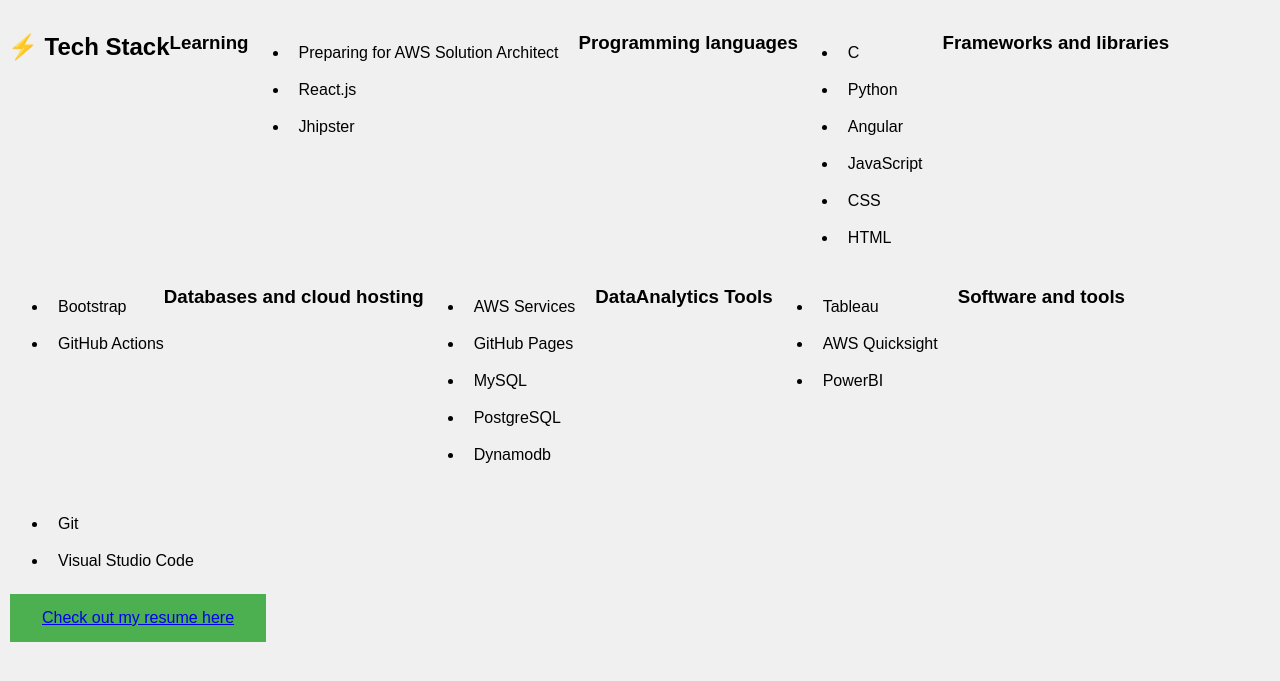
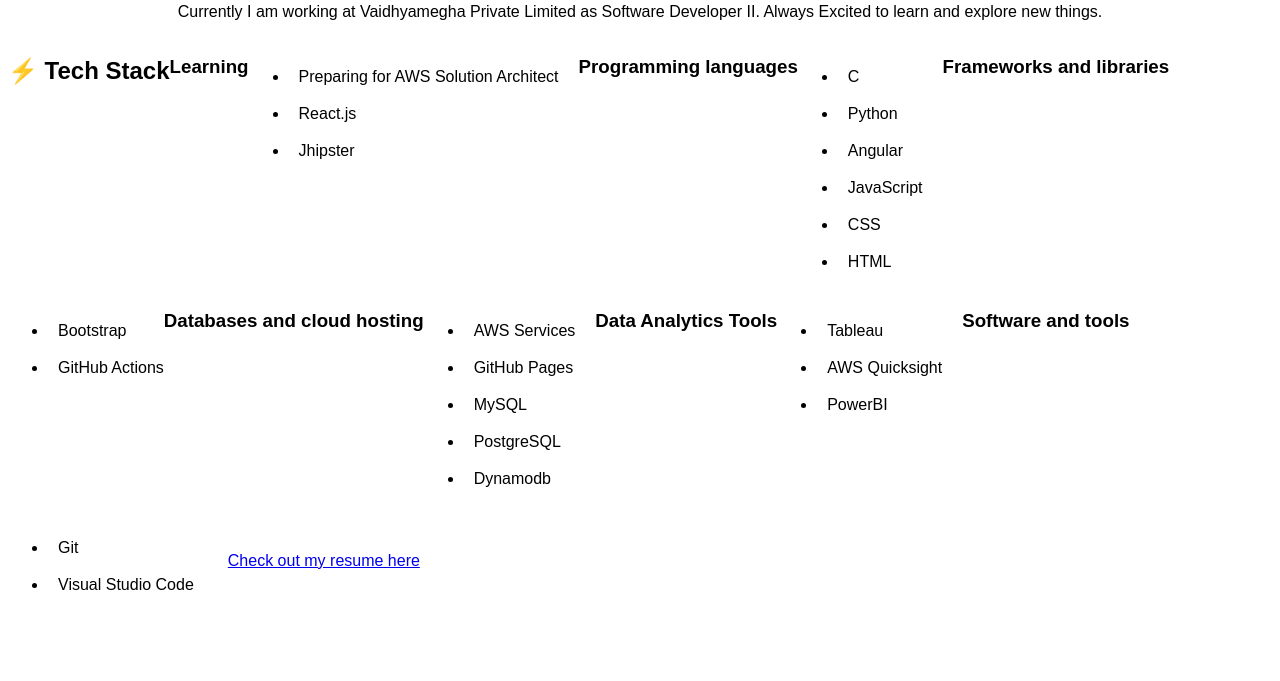
Before and after one commit to Ashwini-abc/Ashwini-abc, a plain HTML site: page index.html in a window 1280 px wide. Shown: the part 101-782 px from the top of the page. Drawn offline with Linux system fonts and the light colour scheme.

Commit message:
Update index.html

```diff
--- a/index.html
+++ b/index.html
@@ -6,7 +6,11 @@
       /* Add any CSS styles you want to include */
       body {
         font-family: sans-serif;
-        background-color: #f0f0f0;
+        background-color: #fff;
+        display: flex;
+        justify-content: center;
+        align-items: center;
+        flex-direction: column;
       }
 
       h1 {
@@ -34,13 +38,13 @@
       .tech-stack span {
         display: inline-block;
         padding: 5px 10px;
-        background-color: #333;
+        background-color: #fff;
         color: #fff;
         border-radius: 5px;
       }
 
       .resume-button {
-  background-color: #4CAF50; /* Green */
+  background-color: #fff; /* White */
   border: none;
   color: white;
   padding: 15px 32px;
@@ -57,9 +61,9 @@
   <body>
     <h1>Hello, I am Ashwini</h1>
     <p>Currently I am working at Vaidhyamegha Private Limited as Software Developer II. Always Excited to learn and explore new things. </p>
-    <!-- Add any HTML content you want to include -->
    <div class="tech-stack">
   <h2>⚡ Tech Stack</h2>
+
   <h3>Learning</h3>
   <ul>
     <li><i class="fab fa-aws"></i> Preparing for AWS Solution Architect</li>
@@ -75,14 +79,12 @@
     <li><i class="devicon-javascript-plain"></i> JavaScript</li>
     <li><i class="devicon-css3-plain"></i> CSS</li>
     <li><i class="devicon-html5-plain"></i> HTML</li>
-
   </ul>
 
   <h3>Frameworks and libraries</h3>
   <ul>
     <li><i class="devicon-bootstrap-plain"></i> Bootstrap</li>
     <li><i class="devicon-github-plain"></i> GitHub Actions</li>
-
   </ul>
 
   <h3>Databases and cloud hosting</h3>
@@ -92,23 +94,23 @@
     <li><i class="fas fa-database"></i> MySQL</li>
     <li><i class="fas fa-database"></i> PostgreSQL</li>
     <li><i class="fas fa-dynamodb"></i> Dynamodb</li>
-
   </ul>
 
-        <h3>DataAnalytics Tools</h3>
+  <h3>Data Analytics Tools</h3>
   <ul>
     <li><i class="devicon-tableau-plain"></i> Tableau</li>
     <li><i class="devicon-quicksight-plain"></i> AWS Quicksight</li>
     <li><i class="fas fa-powerbi"></i> PowerBI</li>
   </ul>
+
   <h3>Software and tools</h3>
   <ul>
     <li><i class="devicon-git-plain"></i> Git</li>
     <li><i class="devicon-visualstudio-plain"></i> Visual Studio Code</li>
   </ul>
-      </div>
 
   <button class="resume-button"><a href="Resume-Ashwini_S.pdf" download>Check out my resume here</a></button>
+</div>
 
 
   </body>
```
Lines whose indentation alone changed are shown as unchanged.
